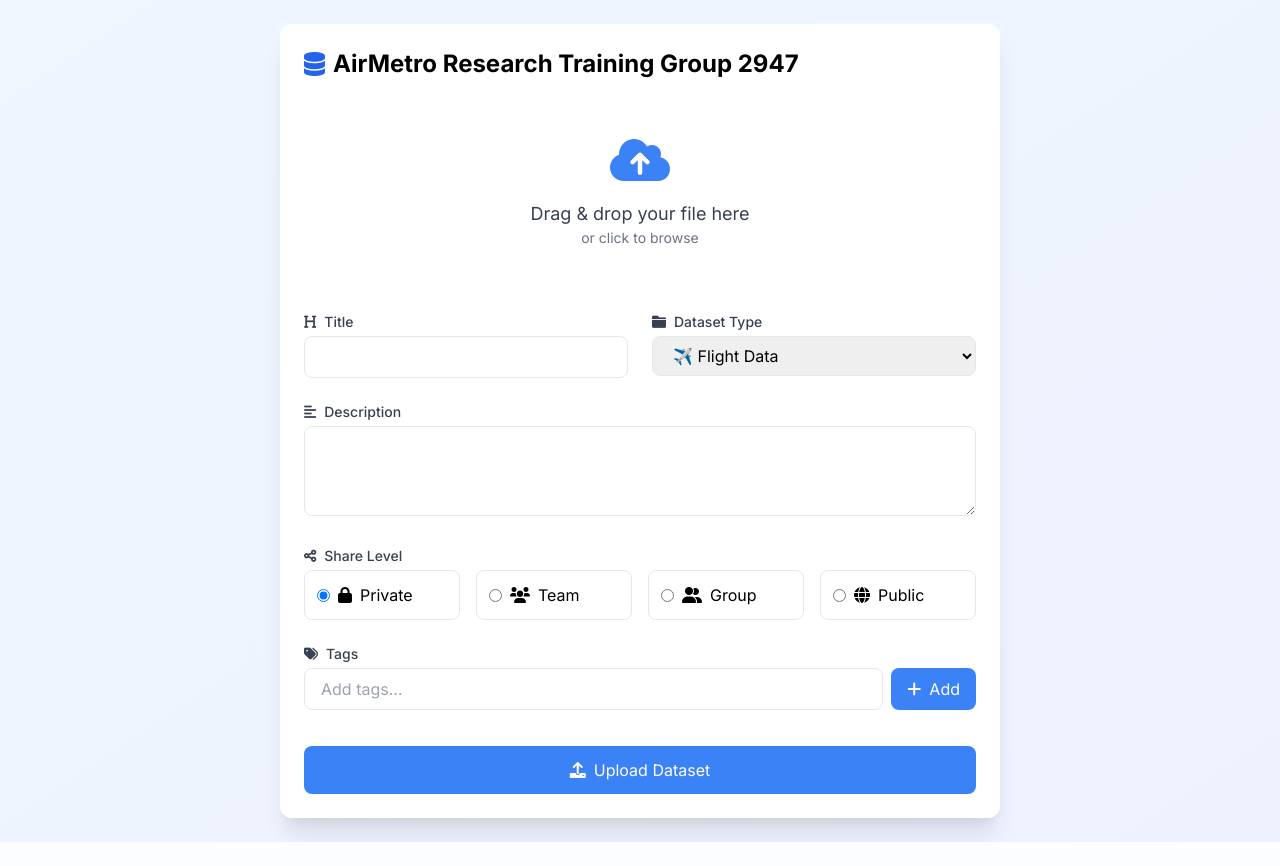
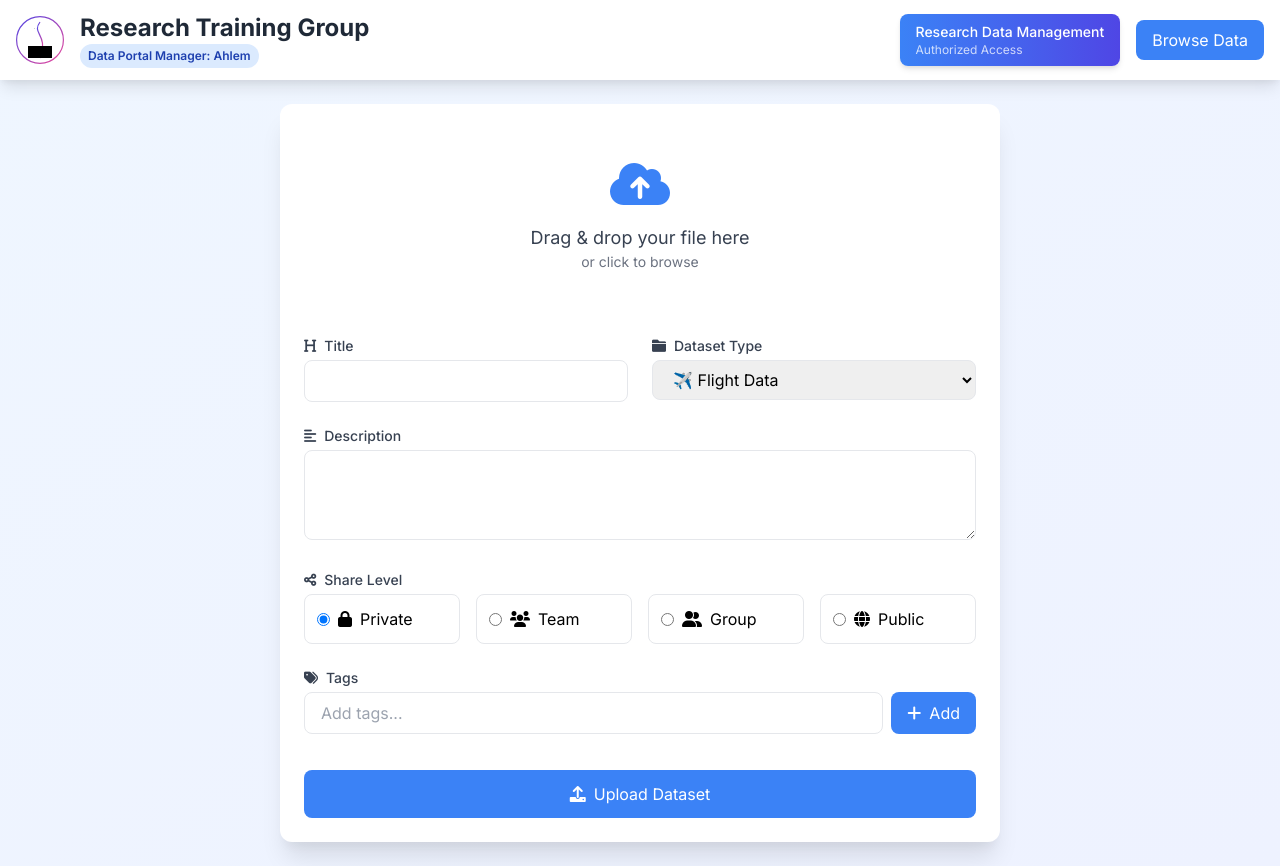
Before and after one commit to Crip25/AirMetro, a FastAPI app: page / in a window 1280 px wide. Before the commit the page ends 842 px from the top, so only its background shows below. Run offline with FastAPI, Linux system fonts and the light colour scheme.

Commit message:
Update index.html

```diff
--- a/templates/index.html
+++ b/templates/index.html
@@ -61,12 +61,57 @@
     </style>
 </head>
 <body class="bg-gradient-to-br from-blue-50 to-indigo-50 min-h-screen">
+    <!-- New Header Section -->
+    <header class="bg-white shadow-lg">
+        <div class="max-w-7xl mx-auto px-4 py-3">
+            <div class="flex items-center justify-between">
+                <div class="flex items-center space-x-4">
+                    <!-- Logo SVG -->
+                    <svg class="w-12 h-12" viewBox="0 0 800 800" fill="none" xmlns="http://www.w3.org/2000/svg">
+                        <circle cx="400" cy="400" r="390" stroke="url(#gradient)" stroke-width="20"/>
+                        <path d="M400 100 C250 300 550 300 400 700" stroke="url(#gradient)" stroke-width="20"/>
+                        <!-- City silhouette -->
+                        <path d="M200 500h400v200H200z" fill="black"/>
+                        <!-- Aircraft and helicopter symbols -->
+                        <g transform="translate(300,200) scale(0.5)">
+                            <path d="M0 0l20 10-20 10z" fill="black"/>
+                            <circle cx="10" cy="10" r="5" fill="black"/>
+                        </g>
+                        <defs>
+                            <linearGradient id="gradient" x1="0%" y1="0%" x2="100%" y2="100%">
+                                <stop offset="0%" style="stop-color:#4F46E5"/>
+                                <stop offset="100%" style="stop-color:#EC4899"/>
+                            </linearGradient>
+                        </defs>
+                    </svg>
+
+                    <div>
+                        <h1 class="text-2xl font-bold text-gray-800">Research Training Group</h1>
+                        <div class="flex items-center text-sm text-gray-600">
+                            <span class="bg-blue-100 text-blue-800 px-2 py-1 rounded-full text-xs font-semibold">
+                                Data Portal Manager: Ahlem
+                            </span>
+                        </div>
+                    </div>
+                </div>
+
+                <!-- Management Badge -->
+                <div class="flex items-center space-x-4">
+                    <div class="bg-gradient-to-r from-blue-500 to-indigo-600 text-white px-4 py-2 rounded-lg shadow-md">
+                        <div class="text-sm font-medium">Research Data Management</div>
+                        <div class="text-xs opacity-75">Authorized Access</div>
+                    </div>
+                    <button id="browseData" class="bg-blue-500 hover:bg-blue-600 text-white px-4 py-2 rounded-lg transition-colors">
+                        Browse Data
+                    </button>
+                </div>
+            </div>
+        </div>
+    </header>
+
+    <!-- Main Content Container -->
     <main class="container mx-auto p-6 max-w-3xl">
         <div class="bg-white rounded-xl shadow-xl p-6">
-            <h1 class="text-2xl font-bold mb-6 flex items-center">
-                <i class="fas fa-database text-blue-600 mr-2" aria-hidden="true"></i>
-                AirMetro Research Training Group 2947
-            </h1>
 
             <!-- File Upload Zone -->
             <div id="dropZone" class="border-3 border-dashed border-blue-300 rounded-xl p-8 text-center cursor-pointer hover:border-blue-500 hover:bg-blue-50" role="button" tabindex="0" aria-label="Drop zone for file upload">
```
